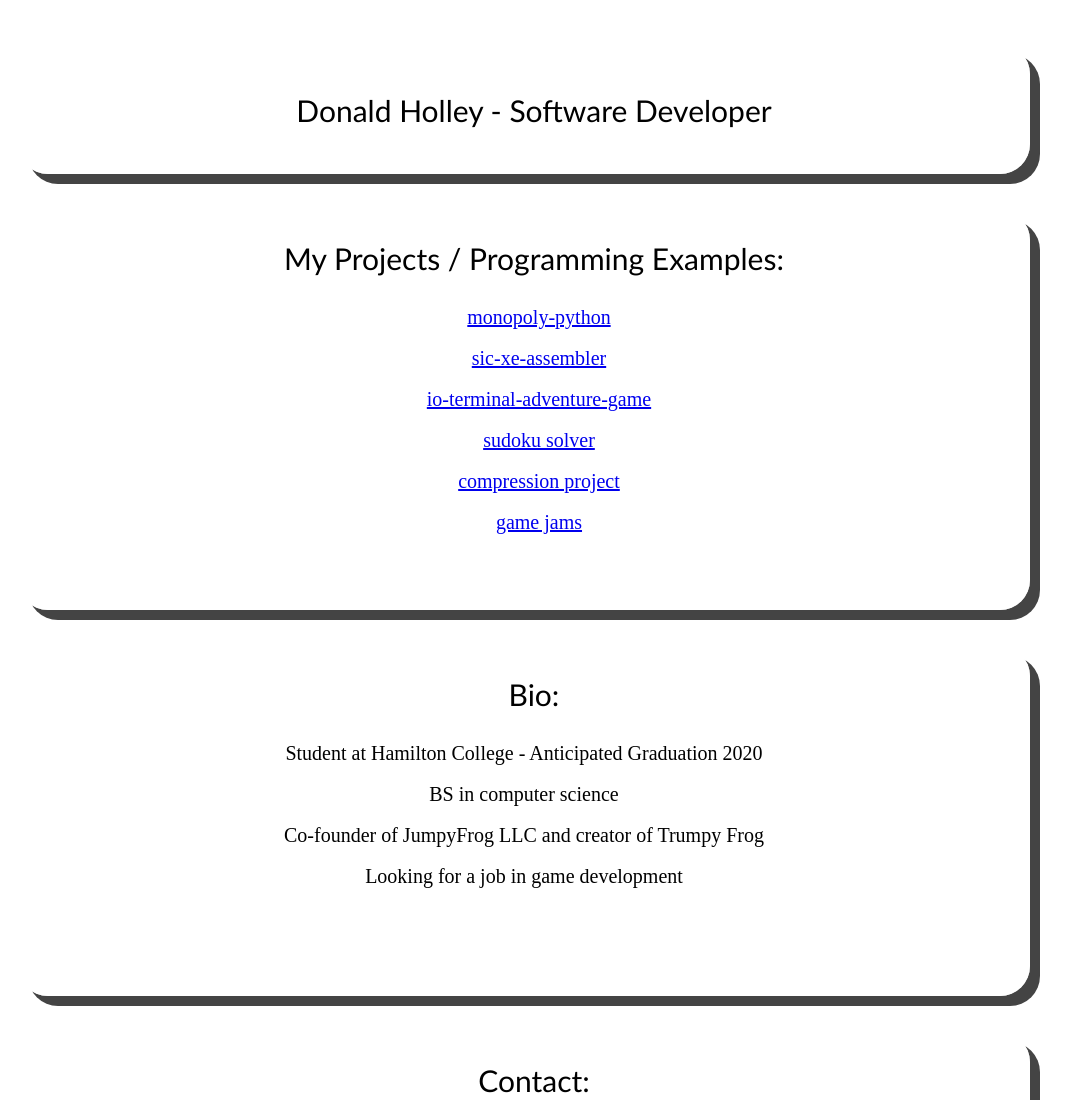
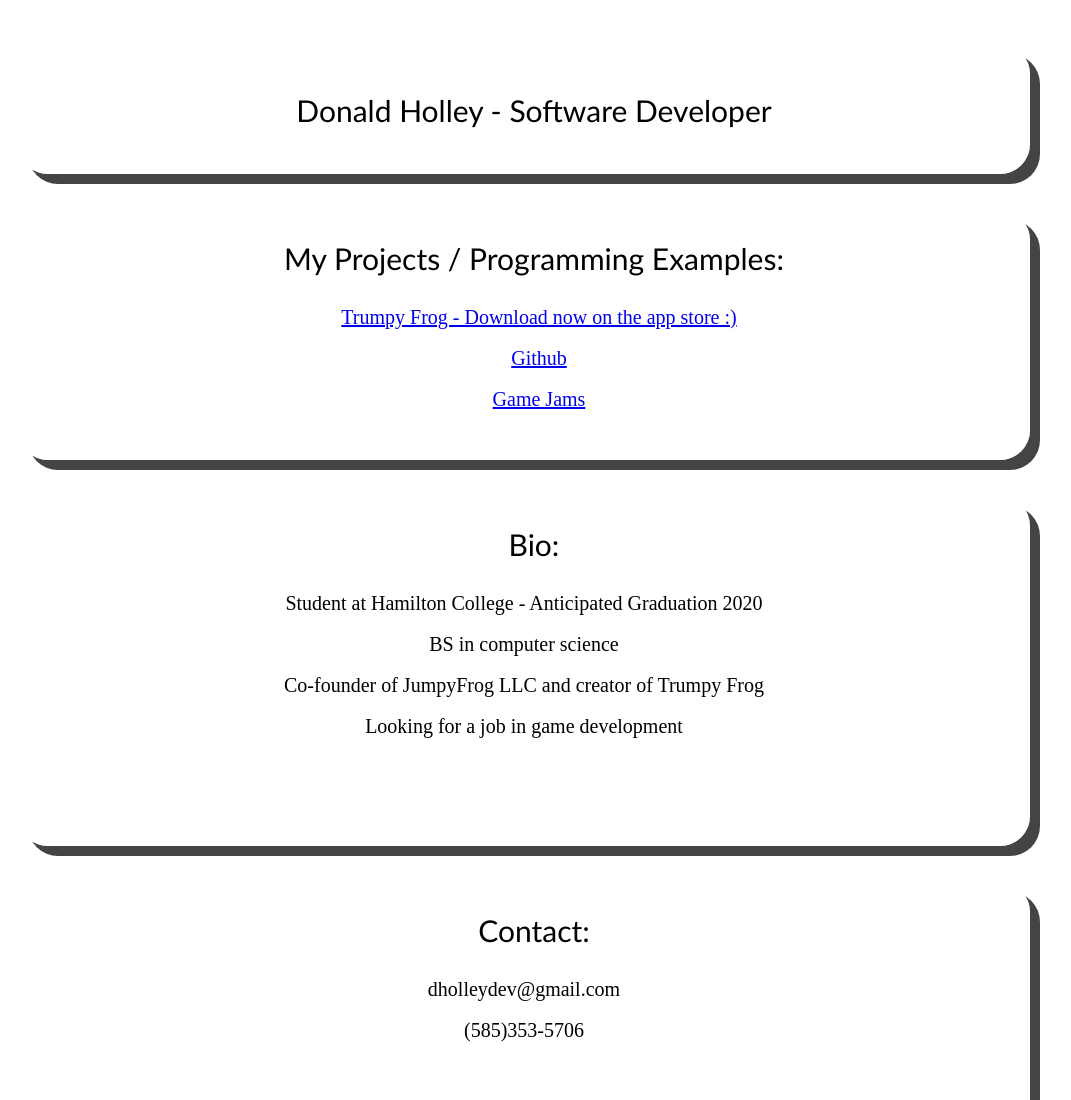
Before and after one commit to donaldholley/donaldholley.github.io, a plain HTML site: page index.html in a window 1280 px wide. Shown: the top 1100 px of the page, without its empty margins (116-1187 px from the left). Drawn offline with Linux system fonts and the light colour scheme.

Commit message:
changed links

```diff
--- a/index.html
+++ b/index.html
@@ -26,7 +26,7 @@
       "
       > -->
       <p class = "title">My Projects / Programming Examples:</p>
-      <a href = "https://github.com/donaldholley/monopoly-python">monopoly-python</a>
+      <!-- <a href = "https://github.com/donaldholley/monopoly-python">monopoly-python</a>
       <br></br>
       <a href = "https://github.com/donaldholley/sic-xe-assembler">sic-xe-assembler</a>
       <br></br>
@@ -36,9 +36,13 @@
       <br></br>
       <a href = "https://github.com/donaldholley/compression-project">compression project</a>
       <br></br>
-      <!-- <a href = "https://github.com/matthewjenkins97/SeniorProject">senior project - fantasy collecting</a>
+      <a href = "https://github.com/matthewjenkins97/SeniorProject">senior project - fantasy collecting</a>
       <br></br> -->
-      <a href = "https://ldjam.com/users/donald-holley/games">game jams</a>
+      <a href = "https://apps.apple.com/tt/app/trumpy-frog/id1458068449">Trumpy Frog - Download now on the app store :)</a>
+      <br></br>
+      <a href = "https://github.com/donaldholley">Github</a>
+      <br></br>
+      <a href = "https://ldjam.com/users/donald-holley/games">Game Jams</a>
       <br></br>
     </div>
 
--- a/styles.css
+++ b/styles.css
@@ -33,7 +33,7 @@ p {
 
 .projects {
   position: relative;
-  height: 400px;
+  height: 250px;
   width: 80%;
   left: 10%;
   border-radius: 30px;
@@ -96,6 +96,6 @@ p {
   font-size: 20px;
 }
 
-.contact:hover {
+/* .contact:hover {
   height: 300px;
-}
+} */
```
Also changed, not shown: 1 other file.
